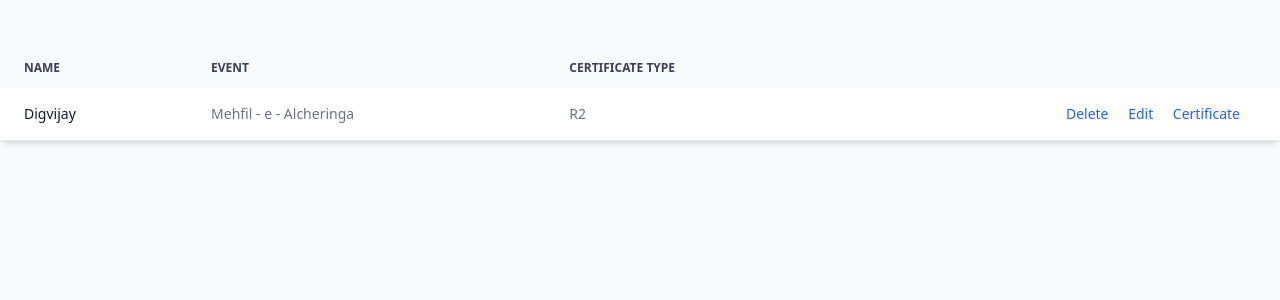
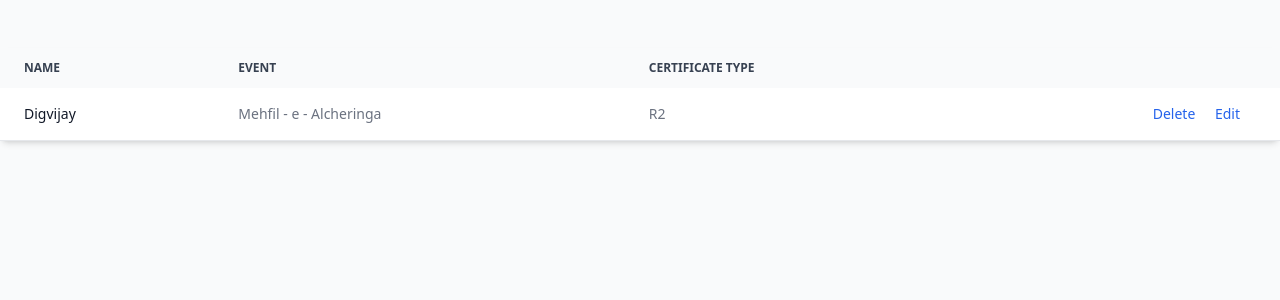
Before and after one commit to Akshat2403/CertiPortal, a Django app: page /dashboard/1 in a window 1280 px wide. Shown: the part 124-424 px from the top of the page. Run offline with Django 3.2, Linux system fonts and the light colour scheme; data comes from the database, SQL or seed files in the repository; both versions use the stored data as it was after the commit; some libraries are stand-ins or nearby versions.

Commit message:
pdf done completely

```diff
--- a/main/choices.py
+++ b/main/choices.py
@@ -13,19 +13,19 @@ CERTIFICATE_OPTIONS = [
         ('MP', 'Manshakti Participant'),
         ('MW', 'Manshakti Winner'),
     ]
-CERTIFICATE_OPTIONS = [
-        ('CA_G', 'Campus Ambassador Gold'),
-        ('CA_P', 'Campus Ambassador Platinum'),
-        ('CA_S', 'Campus Ambassador Silver'),
-        ('CA_Part', 'Campus Ambassador Participation'),
-        ('P' , 'Participant' ),
-        ('W' , 'Winner'),
-        ('R1' , 'First Runner'),
-        ('R2' , 'Second Runner'),
-        ('R' , 'Runner'),
-        ('SA' , 'Special Achievement'),
-        ('MP', 'Manshakti Participant'),
-        ('MW', 'Manshakti Winner'),
+CERTIFICATE_PATHS = [
+        ('CA_G', './certificates/CAGold.pdf'),
+        ('CA_P', './certificates/CAPlatinum.pdf'),
+        ('CA_S', './certificates/CASilver.pdf'),
+        ('CA_Part','./certificates/CAParticipant.pdf' ),
+        ('P' ,'./certificates/Participation.pdf'),
+        ('W' ,'./certificates/Winner.pdf' ),
+        ('R1' ,'./certificates/Runnerup.pdf' ),
+        ('R2' ,'./certificates/SecondRunnerup.pdf'),
+        ('R' , './certificates/Runnerup.pdf'),
+        # ('SA' , './certificates/Winner.pdf'),
+        # ('MP','./certificates/Winner.pdf'),
+        # ('MW','./certificates/Winner.pdf'),
     ]
 
 EVENT_OPTIONS = [
--- a/main/templates/main/dashboard.html
+++ b/main/templates/main/dashboard.html
@@ -45,11 +45,6 @@
             class="font-medium text-blue-600 dark:text-blue-500 hover:underline mr-4"
             >Edit</a
           >
-          <a
-            href="{% url 'testhtml' candidate.id %}"
-            class="font-medium text-blue-600 dark:text-blue-500 hover:underline mr-4"
-            >Certificate</a
-          >
         </td>
       </tr>
       {%endfor%} {%endif%}
--- a/main/views.py
+++ b/main/views.py
@@ -4,22 +4,21 @@ from django.contrib.auth import logout as authout
 from django.contrib.auth.decorators import login_required
 from django.contrib.auth import authenticate
 from django.contrib import messages
-from .choices import EVENT_OPTIONS,CERTIFICATE_OPTIONS
+from .choices import EVENT_OPTIONS,CERTIFICATE_OPTIONS,CERTIFICATE_PATHS
 from django.db.models import Q
 from .resources import *
 from tablib import Dataset
 from django.http import HttpResponse
-from io import BytesIO
-from django.core.files import File
 from reportlab.pdfgen import canvas
-import pdfkit
-import tempfile
 import os
 from django.core.mail import EmailMultiAlternatives, EmailMessage
 from django.core.validators import RegexValidator, EmailValidator
 from django.utils.html import strip_tags
 from django.core.exceptions import ValidationError
-from django.template.loader import render_to_string
+import PyPDF2
+from PyPDF2 import PdfReader, PdfWriter
+from PyPDF2.generic import NameObject, DictionaryObject, FloatObject, createStringObject
+from io import BytesIO
 
 # Login view
 def login(request):
@@ -125,72 +124,43 @@ def logout(request):
     return redirect('login')
 
 
-def select_certificate_template(candid):
-    if candid.event == 'Parliamentry Debate':
-        return 'certificate/certificatePD.html'
-    elif candid.certificate_type == 'SA':
-        return 'certificate/certificateSA.html'
-    elif candid.certificate_type == 'P':
-        return 'certificate/certificateParticipation.html'
-    elif candid.certificate_type == 'CA_P':
-        return 'certificate/certificateCAPlat.html'
-    elif candid.certificate_type == 'CA_G':
-        return 'certificate/certificateCAGold.html'
-    elif candid.certificate_type == 'CA_S':
-        return 'certificate/certificateCASilver.html'
-    elif candid.certificate_type == 'CA_Part':
-        return 'certificate/certificateCAPart.html'
-    elif candid.certificate_type == 'W':
-        return 'certificate/certificateWinner.html'
-    elif candid.certificate_type == 'R1':
-        return 'certificate/certificateFirstRunner.html'
-    elif candid.certificate_type == 'R2':
-        return 'certificate/certificateSecondRunner.html'
-    elif candid.certificate_type == 'R':
-        return 'certificate/certificaterunner.html'
-    elif candid.certificate_type == 'MP':
-        return 'certificate/certificateManshaktiParticipant.html'
-    elif candid.certificate_type == 'MW':
-        return 'certificate/certificateManshaktiWinner.html'
-    # ... Add other conditions for different certificate types
+def add_text_to_pdf(input_path,name,college,event):
+    packet = BytesIO()
+    can = canvas.Canvas(packet, pagesize=(2000,2000))
+    if(input_path[0][0] == 'W' or input_path[0][0] == 'P' or input_path[0][0] == 'R' or input_path[0][0] == 'R1' or input_path[0][0] == 'R2'):
+        can.setFontSize(22)
+        can.drawString(430, 278, str(name))
+        can.setFontSize(16)
+        can.drawString(320, 248, str(college))
+        can.setFontSize(22)
+        can.drawString(380, 217, str(event))
+    else:
+        can.setFontSize(22)
+        can.drawString(427, 300, str(name))
+        can.setFontSize(16)
+        can.drawString(320, 270, str(college))
+    can.save()
 
-    return 'certificate/default_certificate.html'  # Default template if no condition is met
+    packet.seek(0)
+    new_pdf = PyPDF2.PdfReader(packet)
 
-def create_certificate_pdf(candid):
-    # Create the HttpResponse object with the appropriate PDF headers.
-    response = HttpResponse(content_type='application/pdf')
-    response['Content-Disposition'] = f'attachment; filename="{candid.name + candid.email}_certificate.pdf"'
+    # read your existing PDF
+    with open(input_path[0][1], 'rb') as pdf_file:
 
-    # Select the appropriate certificate template based on the certificate type.
-    template_path = select_certificate_template(candid)
+        existing_pdf = PyPDF2.PdfReader(pdf_file)
+        page = existing_pdf.pages[0]
+        output = PyPDF2.PdfWriter()
 
-    # Render the HTML content.
-    html_content = render_to_string(template_path, {
-        'candid_name': candid.name,
-        'candid_event': candid.event,
-        # 'candid_position': candid.position,
-        'candid_college': candid.college,
-        # 'candid_achievement': candid.special_achievement,
-    })
+        page.merge_page(new_pdf.pages[0])
+        output.add_page(page)
 
-    # Convert the HTML content to a PDF file.
-    with tempfile.NamedTemporaryFile(delete=False) as temp_file:
-        pdf_path = temp_file.name + '.pdf'
+         # Create a byte stream to store the modified PDF content
+        output_stream = BytesIO()
+        output.write(output_stream)
+        output_stream.seek(0)
 
-    pdfkit.from_string(html_content, pdf_path, configuration=pdfkit.configuration(wkhtmltopdf='main\wkhtmltopdf.exe'))
-
-    # Read the PDF file content.
-    with open(pdf_path, 'rb') as pdf_file:
-        pdf_content = pdf_file.read()
-
-    # Remove the temporary PDF file.
-    os.remove(pdf_path)
-
-    # Write the PDF content to the response object.
-    response.write(pdf_content)
-
-    return response
-
+        # Return the modified PDF content as a byte array
+        return output_stream.getvalue()
 
 # @login_required
 def send_email(request,email):
@@ -223,7 +193,14 @@ def send_email(request,email):
 
     # content = render_to_string(email_templates.get(candid.event, email_templates.get(candid.certificate_type)), context)
 
-    certificate_pdf = create_certificate_pdf(candid)
+    name = candid.name
+    competition = candid.event
+    college = candid.college
+    certi_type = candid.certificate_type
+    # input_path = './certificates/Winner.pdf'
+    input_path = list(filter(lambda x: x[0] == certi_type, CERTIFICATE_PATHS))
+    # print(input_path)
+    certificate_pdf = add_text_to_pdf(input_path,name,college,competition)
 
     email = EmailMessage(
         'Certificate of Achievement',
@@ -232,7 +209,7 @@ def send_email(request,email):
         [candid.email],
     )
 
-    email.attach(f'{candid.name + candid.email}_certificate.pdf', certificate_pdf.getvalue(), 'application/pdf')
+    email.attach(f'{candid.name + candid.email}_certificate.pdf', certificate_pdf, 'application/pdf')
 
     email.send()
 
```
Also changed, not shown: db.sqlite3.
